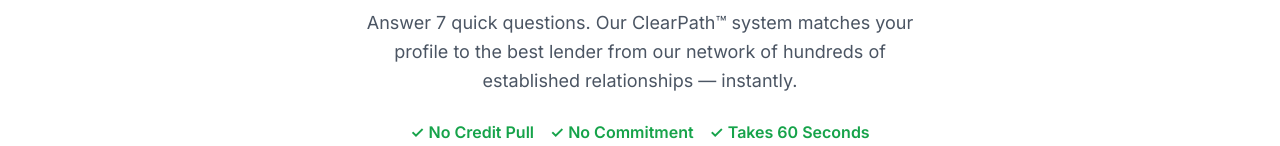
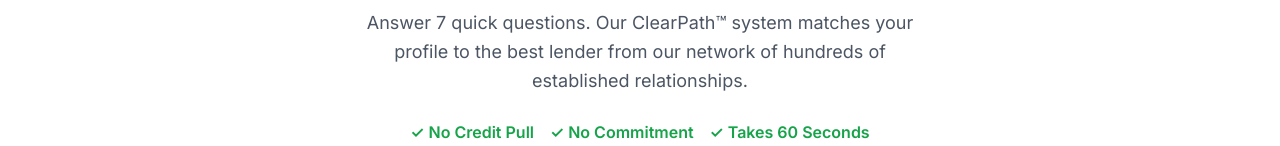
Before and after one commit to MultipassStrategies/commercial-loan-help, a plain HTML site: page match.html in a window 1280 px wide. Shown: the part 207-353 px from the top of the page. Drawn offline with nearby package versions, Linux system fonts and the light colour scheme.

Commit message:
Remove instantly and em dash from ClearPath questionnaire subtitle

```diff
--- a/match.html
+++ b/match.html
@@ -70,7 +70,7 @@
 <section class="match-hero">
   <div class="container">
     <h1>Find Out Exactly Which Loan Is Right for You</h1>
-    <p>Answer 7 quick questions. Our ClearPath™ system matches your profile to the best lender from our network of hundreds of established relationships — instantly.</p>
+    <p>Answer 7 quick questions. Our ClearPath™ system matches your profile to the best lender from our network of hundreds of established relationships.</p>
     <div class="trust-trio">
       <span>✓ No Credit Pull</span>
       <span>✓ No Commitment</span>
```
